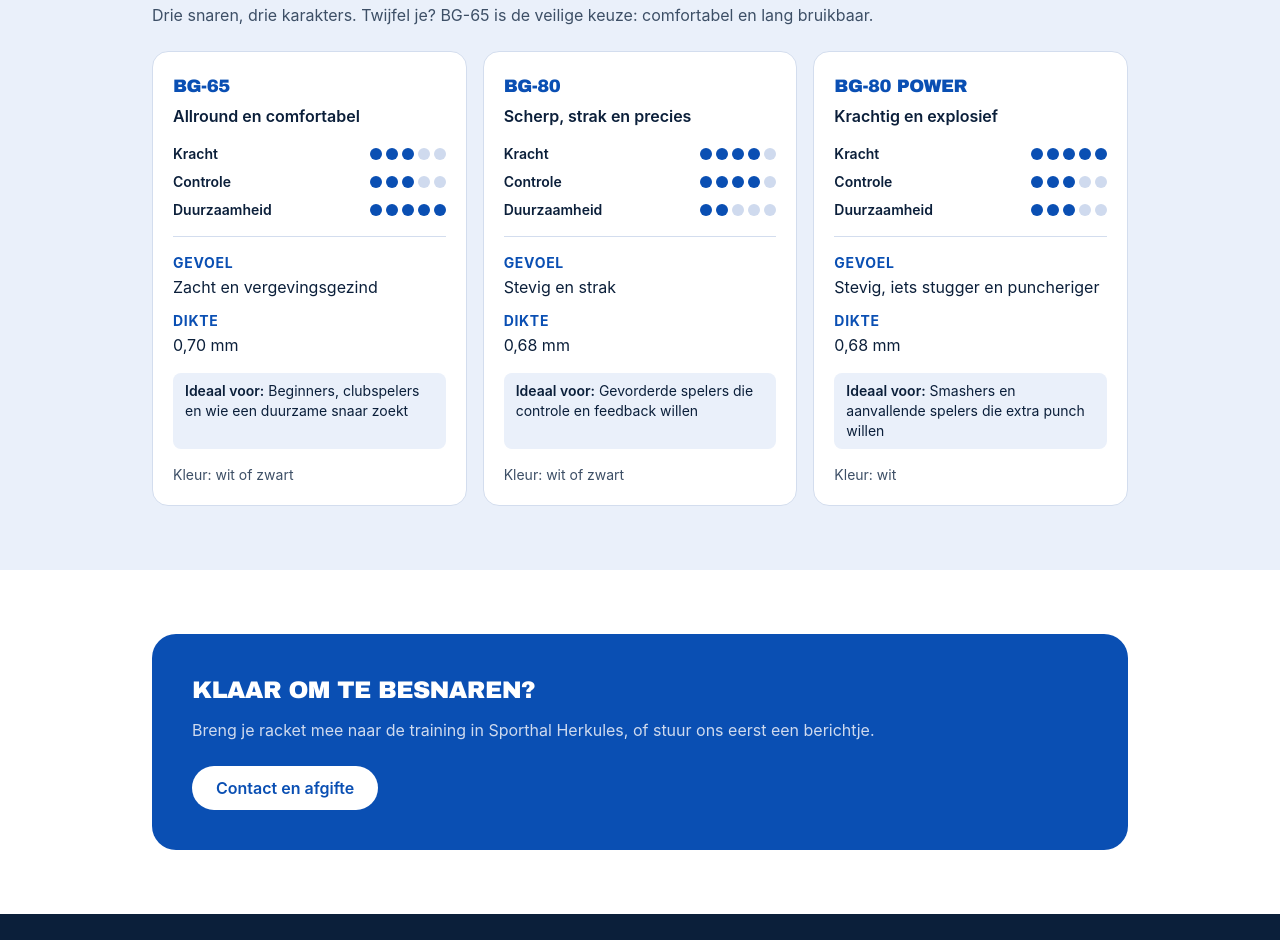
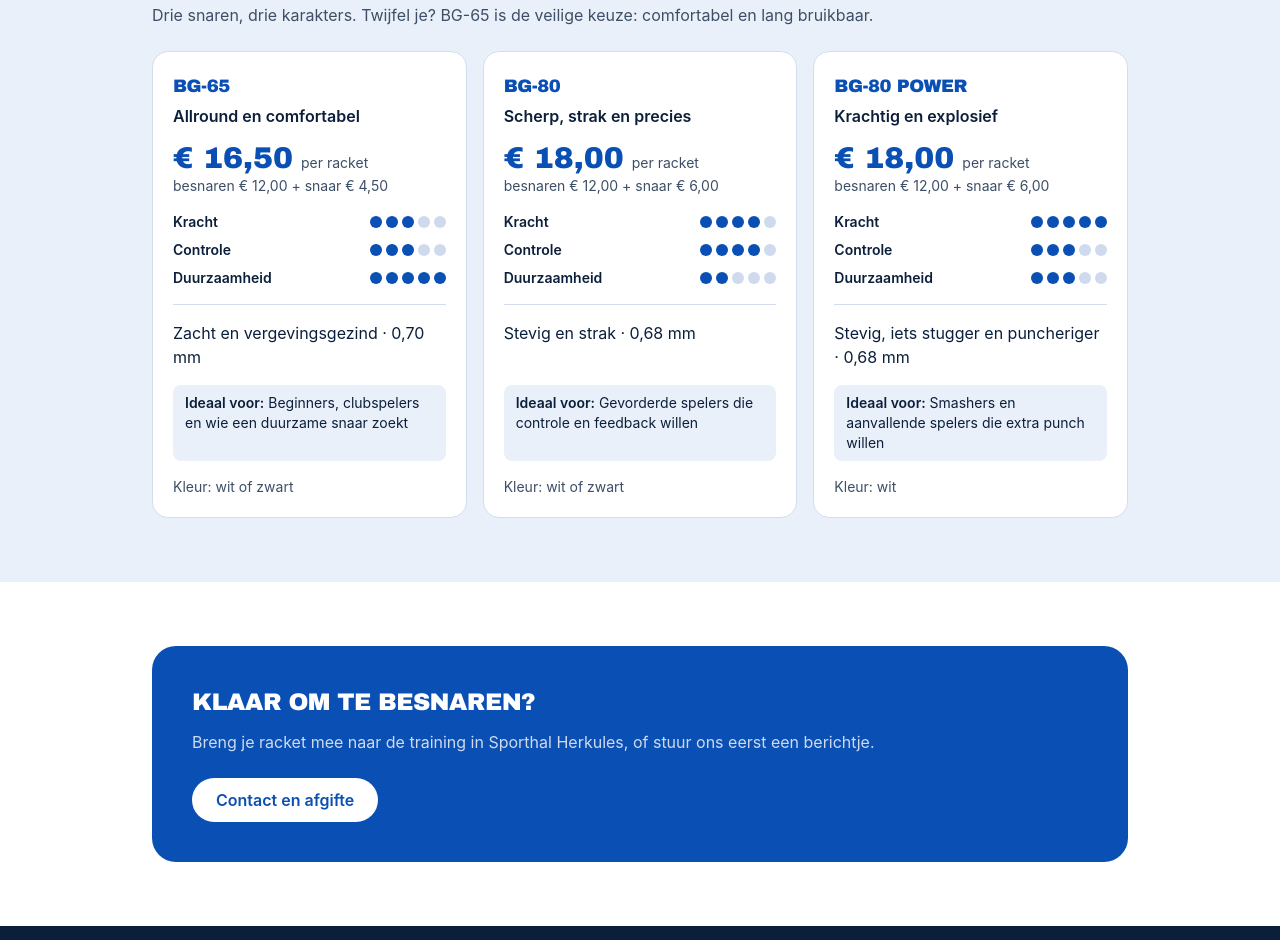
Before and after one commit to BjornPijpops/stringatelier, an Astro site: page /stringatelier/prijzen in a window 1280 px wide. Shown: the part 1108-2048 px from the top of the page. Built offline with nearby package versions, Linux system fonts and the light colour scheme; Astro itself is replaced by a stand-in of ours.

Commit message:
feat(prijzen): show price breakdown and merged details on string cards
Co-authored-by: Copilot <223556219+Copilot@users.noreply.github.com>

```diff
--- a/src/components/StringFamilyCard.astro
+++ b/src/components/StringFamilyCard.astro
@@ -1,6 +1,8 @@
 ---
 import RatingDots from './RatingDots.astro';
-import type { StringFamily } from '../data/pricing';
+import { servicePriceCents, type StringFamily } from '../data/pricing';
+import { summarizeFamilyPrice } from '../lib/familyPricing';
+import { formatMoney } from '../lib/formatMoney';
 
 interface Props {
   family: StringFamily;
@@ -8,7 +10,8 @@ interface Props {
 
 const { family } = Astro.props;
 const colours = family.variants.map((variant) => variant.colour).join(' of ');
-const labelClass = 'text-sm font-bold tracking-wider text-brand uppercase';
+const price = summarizeFamilyPrice(family, servicePriceCents);
+const fromPrefix = price.differs ? 'vanaf ' : '';
 ---
 
 <!-- On wide screens the card spans the 5 shared grid rows so rows line up across cards. -->
@@ -16,6 +19,17 @@ const labelClass = 'text-sm font-bold tracking-wider text-brand uppercase';
   <div>
     <h3 class="text-lg">{family.name}</h3>
     <p class="mt-1 font-semibold">{family.tagline}</p>
+    <p class="mt-3 flex flex-wrap items-baseline gap-x-2">
+      {price.differs && <span class="text-sm text-ink-soft">vanaf</span>}
+      <span class="font-display text-3xl text-brand">
+        {formatMoney(price.totalCents)}
+      </span>
+      <span class="text-sm text-ink-soft">per racket</span>
+    </p>
+    <p class="text-sm text-ink-soft">
+      besnaren {formatMoney(servicePriceCents)} + snaar {fromPrefix}
+      {formatMoney(price.stringCents)}
+    </p>
   </div>
 
   <div class="space-y-2">
@@ -24,16 +38,9 @@ const labelClass = 'text-sm font-bold tracking-wider text-brand uppercase';
     <RatingDots label="Duurzaamheid" value={family.ratings.durability} />
   </div>
 
-  <dl class="space-y-3 border-t border-line pt-4">
-    <div>
-      <dt class={labelClass}>Gevoel</dt>
-      <dd class="mt-0.5">{family.feel}</dd>
-    </div>
-    <div>
-      <dt class={labelClass}>Dikte</dt>
-      <dd class="mt-0.5">{family.gauge}</dd>
-    </div>
-  </dl>
+  <p class="border-t border-line pt-4">
+    {family.feel} · {family.gauge}
+  </p>
 
   <p class="rounded-lg bg-surface-alt px-3 py-2 text-sm">
     <span class="font-semibold">Ideaal voor:</span> {family.bestFor}
```
